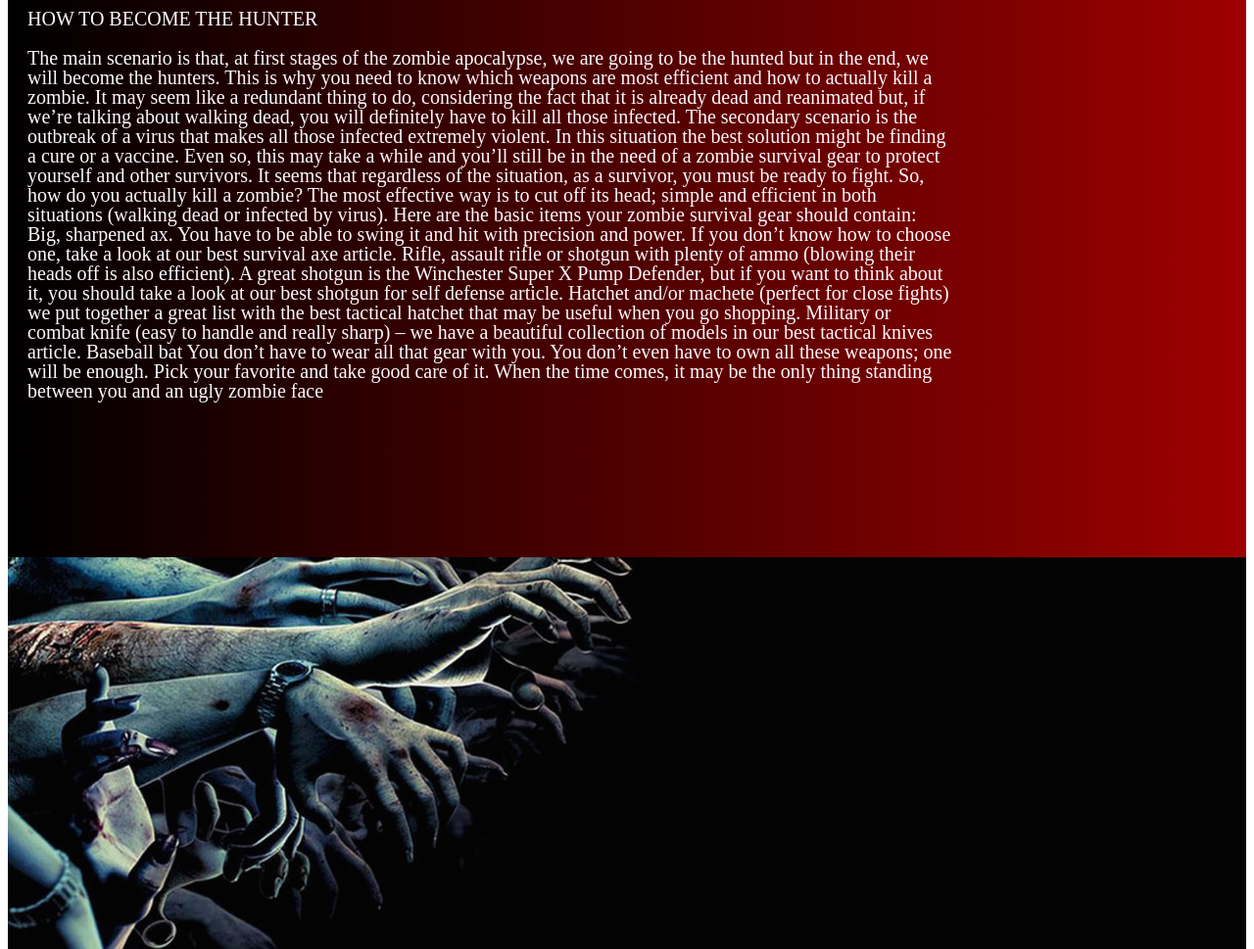
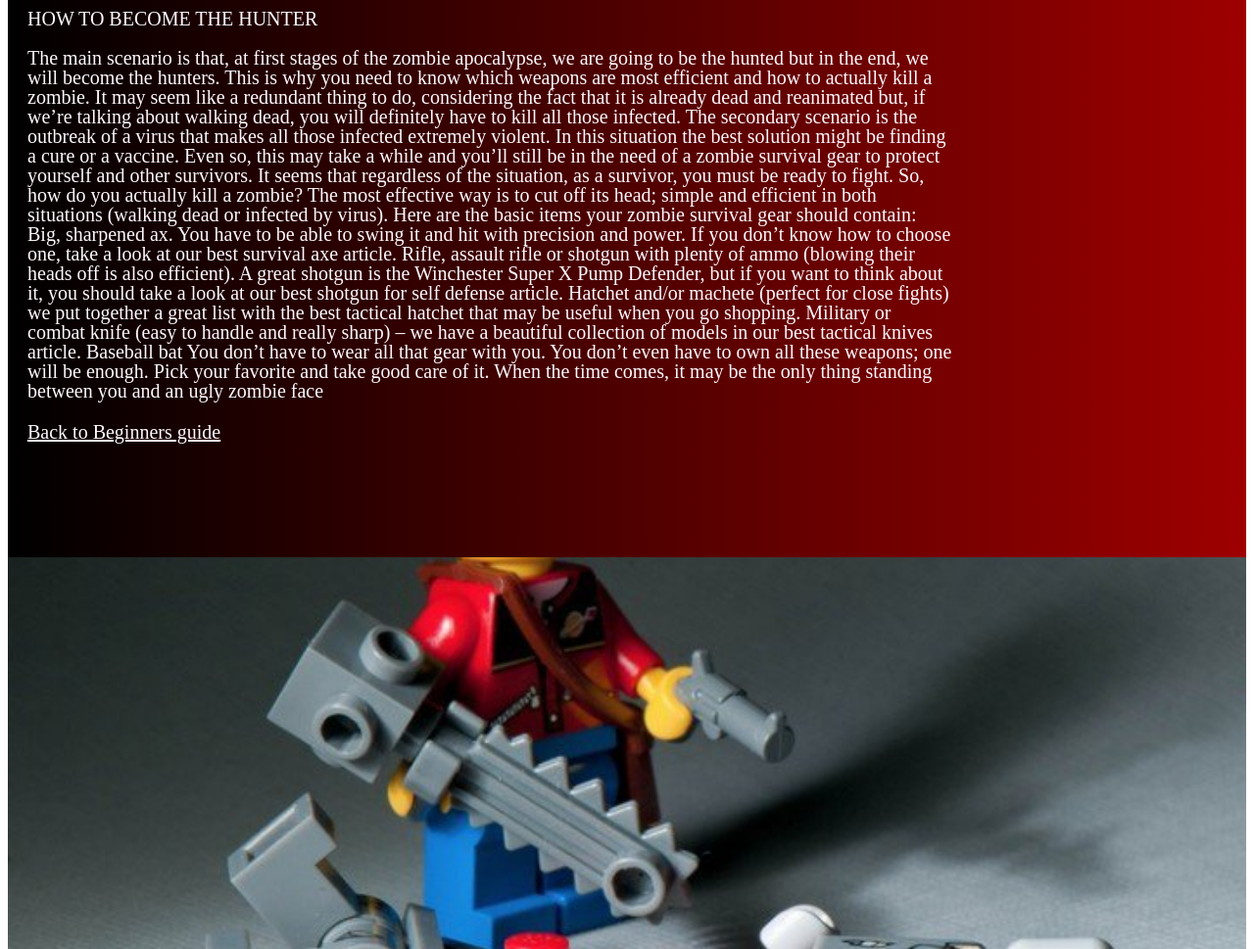
Before and after one commit to Chrixs/zombie_survival_guide, a PHP site: page /howToBecomeAHunter.html in a window 1280 px wide. Shown: the part 409-1378 px from the top of the page at 98% size. Run offline with PHP 8.4, Linux system fonts and the light colour scheme.

Commit message:
final beginners guide

```diff
--- a/foodPrep.html
+++ b/foodPrep.html
@@ -29,6 +29,7 @@ Try to remain in the area you know best. If the zombie plague strikes it’s bet
 
 
 Try to avoid crowded places like malls and supermarkets. You might get killed by normal, desperate people over a bug of peanuts. Apocalyptical scenarios are the best moments to keep your distance from crowds. They have a mind of their own which where the phrase “crowd mentality” comes from.
+<br></br><a class='link1' href='./beginnersGuide.html'>Back to Beginners guide</a>
 </div>
 <div class='parallax3'></div>
 </body>
--- a/howToBecomeAHunter.html
+++ b/howToBecomeAHunter.html
@@ -40,7 +40,8 @@ Military or combat knife (easy to handle and really sharp) – we have a beautif
 Baseball bat
 You don’t have to wear all that gear with you. You don’t even have to own all these weapons; one will be enough.
 Pick your favorite and take good care of it. When the time comes, it may be the only thing standing between you and an ugly zombie face
+<br></br><a class='link1' href='./beginnersGuide.html'>Back to Beginners guide</a>
 </div>
-<div class='parallax2'></div>
+<div class='parallax5'></div>
 </body>
 </html>
--- a/solarWaterPurifier.html
+++ b/solarWaterPurifier.html
@@ -50,6 +50,7 @@ padding-left: 20px;">
 <li>Place the cork in the water and put the needle on top of the cork.   It may take a minute to get the needle balanced well on the cork but eventually it will smoothly spin so that the needle points to the North.   I really couldn’t believe that my son had just made his own compass so we got out a real compass to check the results.   Yep, it was pointing to the North!</li>
 <li>When you’ve collected enough purified water (be patient- it can take a day or two), you can taste the water to see how your purifier worked.</li>
 <li>Be sure to wipe of the bottom of the collection bowl before you pour it out so you don’t contaminate your clean water!</li>
+<br></br><a class='link1' href='./beginnersGuide.html'>Back to Beginners guide</a>
 </ol>
 </div>
 
--- a/style.css
+++ b/style.css
@@ -61,3 +61,11 @@ body, html {
   background-repeat: no-repeat;
   background-size: cover;
 }
+.parallax5{
+  background-image: url('./images/Zombie-Apocalypse.jpg');
+  height: 50%;
+  background-attachment: fixed;
+  background-position: center;
+  background-repeat: no-repeat;
+  background-size: cover;
+}
```
Also changed, not shown: images/Zombie-Apocalypse.jpg (renamed from images/Zombie-Apocalypse-713x476.jpg).
